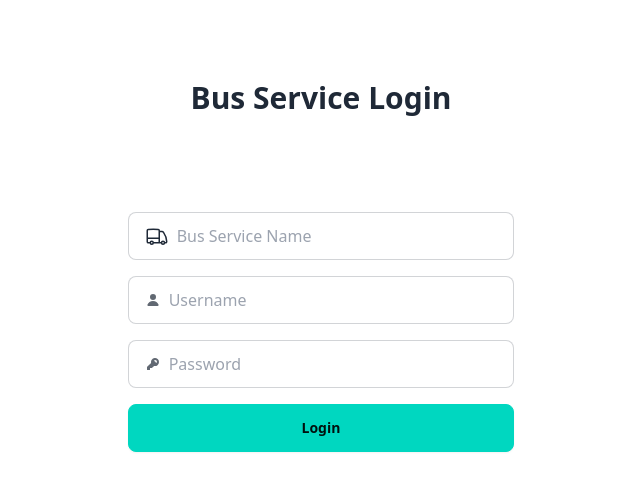
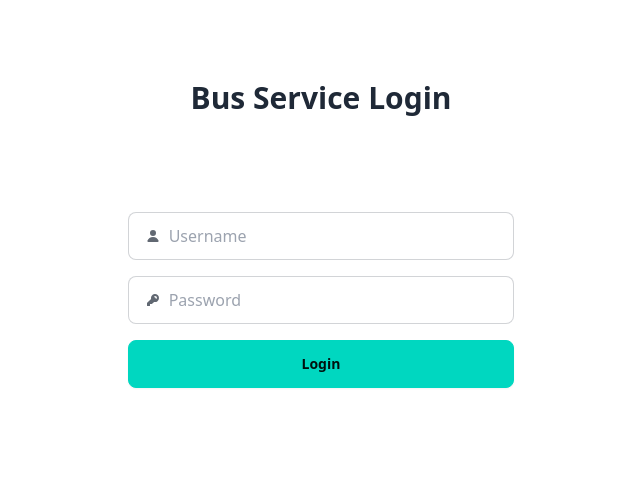
Before and after one commit to Algorithmics-001/bus-pass-web, a React (Vite) app: page /bus-service/login in a window 1280 px wide. Shown: the top 490 px of the page, without its empty margins (319-959 px from the left). Built offline with nearby package versions, Linux system fonts and the light colour scheme.

Commit message:
removed name from login

```diff
--- a/src/pages/bus-service/BusServiceLogin.jsx
+++ b/src/pages/bus-service/BusServiceLogin.jsx
@@ -5,7 +5,7 @@ const BusServiceLogin = () => {
 
   const [loading, setLoading] = useState(false)
   const [credentials, setCredentials] = useState({
-    BusServiceName: "",
+    // BusServiceName: "",
     UserName: "",
     Password: ""
   })
@@ -16,7 +16,8 @@ const BusServiceLogin = () => {
   };
 
   const handleLogin = (event) => {
-    const creds = {"bus-service": credentials.BusServiceName, "username": credentials.UserName, "password": credentials.Password}
+    // const creds = {"bus-service": credentials.BusServiceName, "username": credentials.UserName, "password": credentials.Password}
+    const creds = {"username": credentials.UserName, "password": credentials.Password}
     axios.post('https://amr.sytes.net/bus-service/login', creds, {
       headers: {
         'Accept': 'application/json',
@@ -40,10 +41,10 @@ const BusServiceLogin = () => {
         <center>
       <div className="flex flex-col items-center justify-center max-w-[30em] p-2">
 
-        <label className="input input-bordered flex items-center gap-2 m-2 w-10/12">
-          <svg xmlns="http://www.w3.org/2000/svg" fill="none" viewBox="0 0 24 24" strokeWidth={1.5} stroke="currentColor" className="w-6 h-6"><path strokeLinecap="round" strokeLinejoin="round" d="M8.25 18.75a1.5 1.5 0 0 1-3 0m3 0a1.5 1.5 0 0 0-3 0m3 0h6m-9 0H3.375a1.125 1.125 0 0 1-1.125-1.125V14.25m17.25 4.5a1.5 1.5 0 0 1-3 0m3 0a1.5 1.5 0 0 0-3 0m3 0h1.125c.621 0 1.129-.504 1.09-1.124a17.902 17.902 0 0 0-3.213-9.193 2.056 2.056 0 0 0-1.58-.86H14.25M16.5 18.75h-2.25m0-11.177v-.958c0-.568-.422-1.048-.987-1.106a48.554 48.554 0 0 0-10.026 0 1.106 1.106 0 0 0-.987 1.106v7.635m12-6.677v6.677m0 4.5v-4.5m0 0h-12" /></svg>
-          <input type="text" className="grow" placeholder="Bus Service Name" name="BusServiceName" onChange={handleChange}/>
-        </label>
+        {/* <label className="input input-bordered flex items-center gap-2 m-2 w-10/12"> */}
+        {/*   <svg xmlns="http://www.w3.org/2000/svg" fill="none" viewBox="0 0 24 24" strokeWidth={1.5} stroke="currentColor" className="w-6 h-6"><path strokeLinecap="round" strokeLinejoin="round" d="M8.25 18.75a1.5 1.5 0 0 1-3 0m3 0a1.5 1.5 0 0 0-3 0m3 0h6m-9 0H3.375a1.125 1.125 0 0 1-1.125-1.125V14.25m17.25 4.5a1.5 1.5 0 0 1-3 0m3 0a1.5 1.5 0 0 0-3 0m3 0h1.125c.621 0 1.129-.504 1.09-1.124a17.902 17.902 0 0 0-3.213-9.193 2.056 2.056 0 0 0-1.58-.86H14.25M16.5 18.75h-2.25m0-11.177v-.958c0-.568-.422-1.048-.987-1.106a48.554 48.554 0 0 0-10.026 0 1.106 1.106 0 0 0-.987 1.106v7.635m12-6.677v6.677m0 4.5v-4.5m0 0h-12" /></svg> */}
+        {/*   <input type="text" className="grow" placeholder="Bus Service Name" name="BusServiceName" onChange={handleChange}/> */}
+        {/* </label> */}
 
         <label className="input input-bordered flex items-center gap-2 m-2 w-10/12">
           <svg xmlns="http://www.w3.org/2000/svg" viewBox="0 0 16 16" fill="currentColor" className="w-4 h-4 opacity-70"><path d="M8 8a3 3 0 1 0 0-6 3 3 0 0 0 0 6ZM12.735 14c.618 0 1.093-.561.872-1.139a6.002 6.002 0 0 0-11.215 0c-.22.578.254 1.139.872 1.139h9.47Z" /></svg>
```
